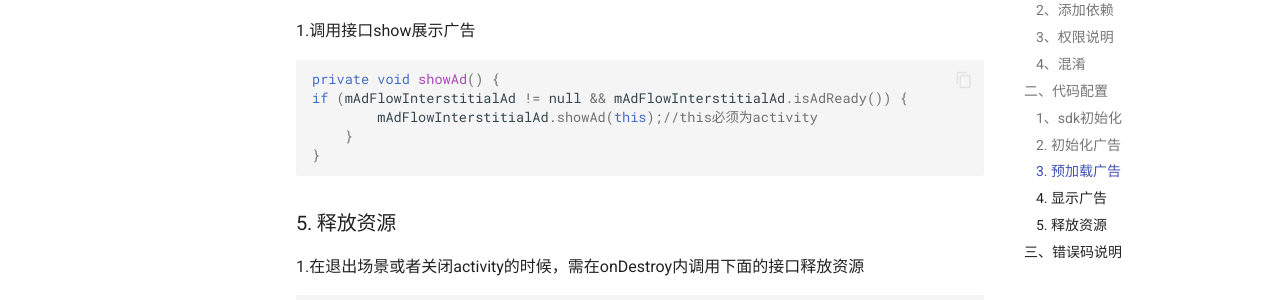
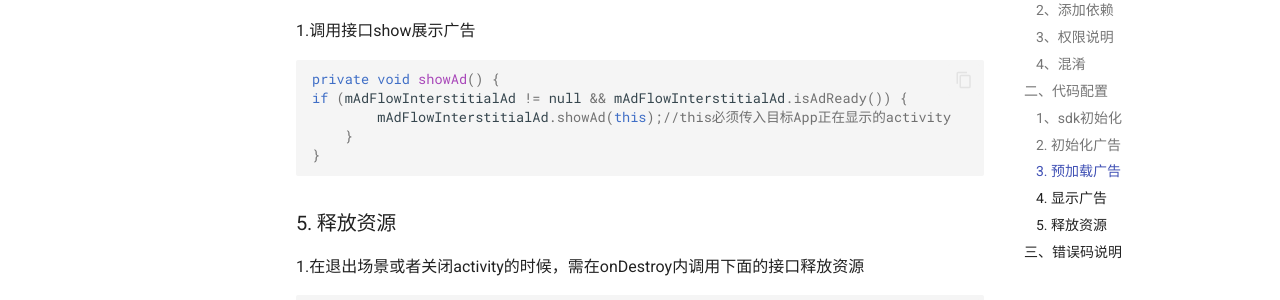
Before and after one commit to adflowsdk/AdFlowJarSdkDoc, an MkDocs documentation site: the page built from docs/index.md, in a window 1280 px wide and 900 px high, scrolled down 3495 px. Shown: the part 152-452 px from the top of the window. Built offline with MkDocs 1.6.1 and Material for MkDocs 9.7.7, drawn with Linux system fonts in a browser that asks for light colours; comment, search, counter and statistics services are not loaded.

Commit message:
update debug info

````diff
--- a/docs/index.md
+++ b/docs/index.md
@@ -159,7 +159,7 @@ private void loadAd() {
 ```java
 private void showAd() {
 if (mAdFlowInterstitialAd != null && mAdFlowInterstitialAd.isAdReady()) {
-        mAdFlowInterstitialAd.showAd(this);//this必须为activity
+        mAdFlowInterstitialAd.showAd(this);//this必须传入目标App正在显示的activity
     }
 }
 ```
````
Also changed, not shown: site/index.html, site/search/search_index.json.
